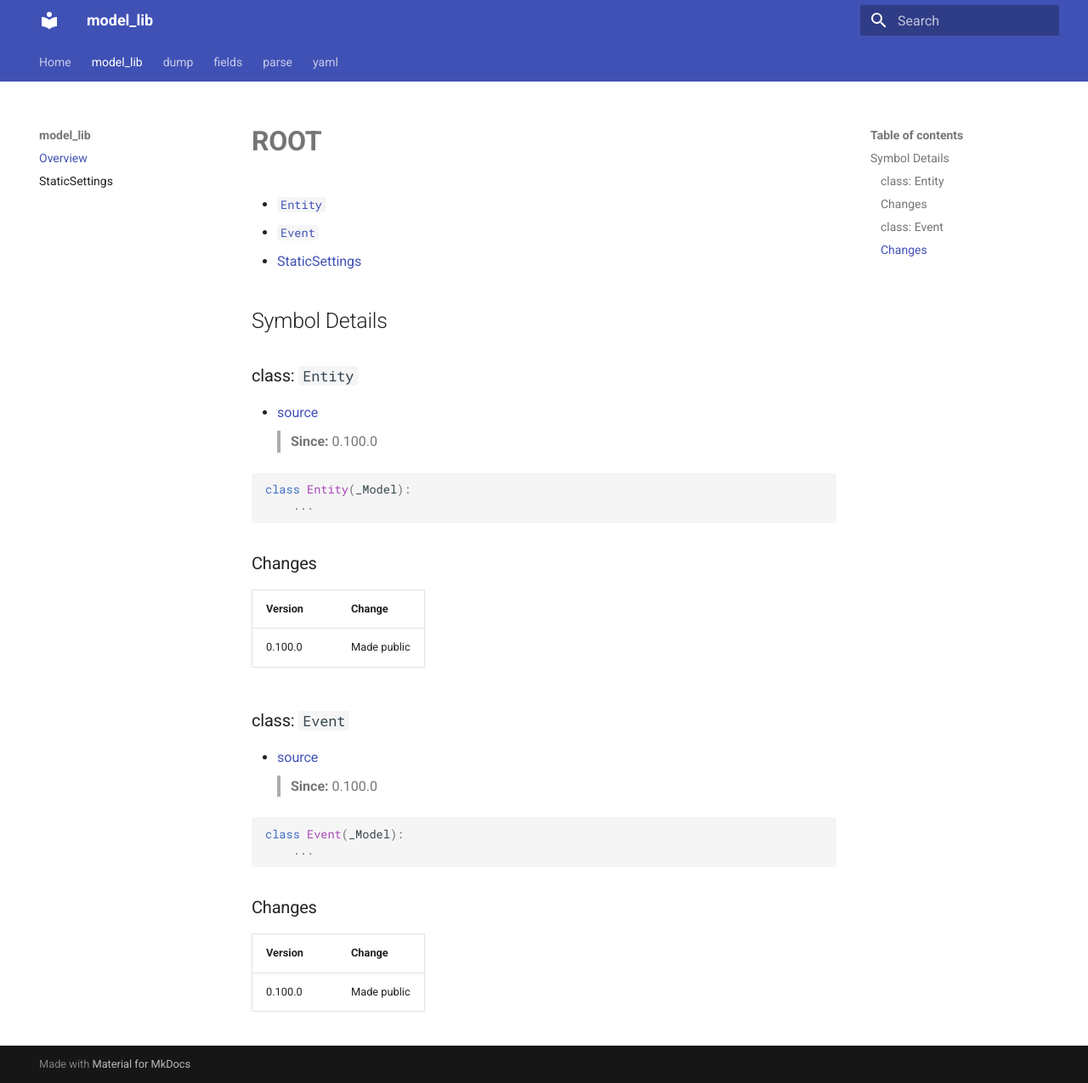
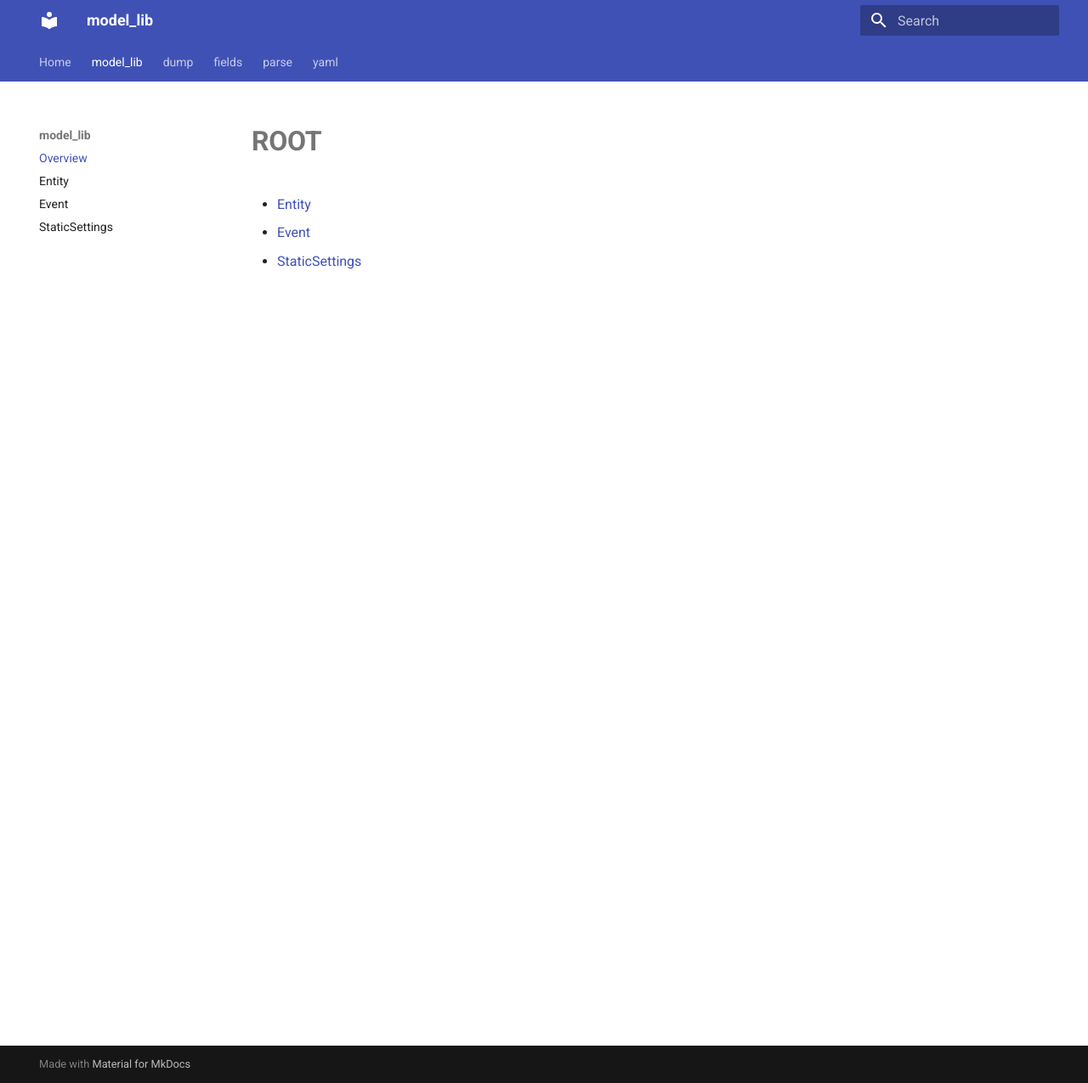
Before and after one commit to EspenAlbert/model-lib, an MkDocs documentation site: the page built from docs/_root/index.md, in a window 1280 px wide and 1275 px high. Shown: the whole window at 85% size. Built offline with MkDocs 1.6.1 and Material for MkDocs 9.7.7, drawn with Linux system fonts in a browser that asks for light colours.

Commit message:
chore: regen

````diff
--- a/docs/_root/index.md
+++ b/docs/_root/index.md
@@ -4,48 +4,7 @@
 <!-- === OK_EDIT: pkg-ext header === -->
 
 <!-- === DO_NOT_EDIT: pkg-ext symbols === -->
-- [`Entity`](#entity_def)
-- [`Event`](#event_def)
+- [Entity](./entity.md)
+- [Event](./event.md)
 - [StaticSettings](./staticsettings.md)
 <!-- === OK_EDIT: pkg-ext symbols === -->
-
-<!-- === DO_NOT_EDIT: pkg-ext symbol_details_header === -->
-## Symbol Details
-<!-- === OK_EDIT: pkg-ext symbol_details_header === -->
-
-<!-- === DO_NOT_EDIT: pkg-ext entity_def === -->
-<a id="entity_def"></a>
-
-### class: `Entity`
-- [source](../../model_lib/model_base.py#L58)
-> **Since:** 0.100.0
-
-```python
-class Entity(_Model):
-    ...
-```
-
-### Changes
-
-| Version | Change |
-|---------|--------|
-| 0.100.0 | Made public |
-<!-- === OK_EDIT: pkg-ext entity_def === -->
-<!-- === DO_NOT_EDIT: pkg-ext event_def === -->
-<a id="event_def"></a>
-
-### class: `Event`
-- [source](../../model_lib/model_base.py#L54)
-> **Since:** 0.100.0
-
-```python
-class Event(_Model):
-    ...
-```
-
-### Changes
-
-| Version | Change |
-|---------|--------|
-| 0.100.0 | Made public |
-<!-- === OK_EDIT: pkg-ext event_def === -->
--- a/mkdocs.yml
+++ b/mkdocs.yml
@@ -15,8 +15,12 @@
   - Home: index.md
   - model_lib:
     - Overview: _root/index.md
+    - Entity: _root/entity.md
+    - Event: _root/event.md
     - StaticSettings: _root/staticsettings.md
-  - dump: dump/index.md
+  - dump:
+    - Overview: dump/index.md
+    - IgnoreFalsy: dump/ignorefalsy.md
   - fields: fields/index.md
   - parse: parse/index.md
   - yaml: yaml/index.md
````
Also changed, not shown: docs/_root/entity.md (added, +21 -0 lines), docs/_root/event.md (added, +21 -0 lines), docs/_root/staticsettings.md (+3 -0 lines), docs/dump/ignorefalsy.md (added, +21 -0 lines), docs/dump/index.md (+1 -19 lines), docs/fields/index.md (+2 -2 lines).
